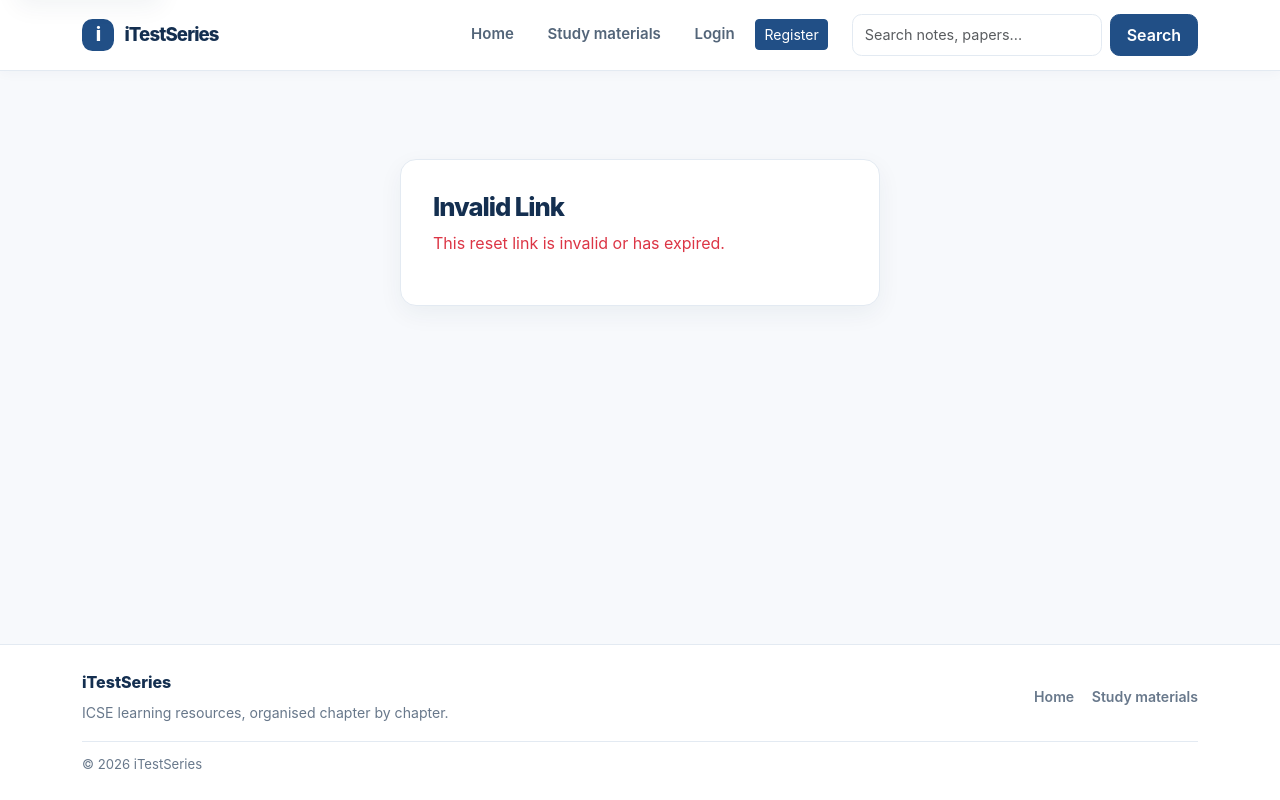
After one commit to anish-murshetwar/itestseries, a Django app: page /accounts/reset/1/1/ in a window 1280 px wide. The commit adds this page. Run offline with Django 5.2, Linux system fonts and the light colour scheme.

Commit message:
Add user authentication and password reset

```diff
--- a/catalog/static/catalog/css/style.css
+++ b/catalog/static/catalog/css/style.css
@@ -428,3 +428,58 @@ a { color: var(--brand); }
     .hero-actions { flex-direction: column; }
     .hero-actions .btn { width: 100%; }
 }
+
+
+/* Authentication pages */
+.auth-wrapper {
+    display: flex;
+    justify-content: center;
+    padding: 2rem 0;
+}
+
+.auth-card {
+    width: 100%;
+    max-width: 480px;
+    padding: 2rem;
+    border: 1px solid var(--border-soft);
+    border-radius: 1rem;
+    background: #fff;
+    box-shadow: var(--shadow-card);
+}
+
+.auth-form p {
+    margin-bottom: 1rem;
+}
+
+.auth-form label {
+    display: block;
+    margin-bottom: 0.4rem;
+    font-weight: 650;
+}
+
+.auth-form input {
+    display: block;
+    width: 100%;
+    padding: 0.65rem 0.8rem;
+    border: 1px solid var(--border-soft);
+    border-radius: 0.65rem;
+}
+
+.auth-form ul.errorlist {
+    color: #dc3545;
+    padding-left: 1.2rem;
+    font-size: 0.875rem;
+}
+
+.auth-form .helptext {
+    display: block;
+    margin-top: 0.35rem;
+    color: var(--text-muted);
+    font-size: 0.8rem;
+}
+
+@media (max-width: 575px) {
+    .auth-card {
+        padding: 1.4rem;
+    }
+}
--- a/catalog/templates/catalog/base.html
+++ b/catalog/templates/catalog/base.html
@@ -50,6 +50,30 @@
                     <li class="nav-item">
                         <a class="nav-link" href="{% url 'catalog:search' %}">Study materials</a>
                     </li>
+
+                {% if request.user.is_authenticated %}
+                    <li class="nav-item">
+                        <span class="nav-link">Hi, {{ request.user.username }}</span>
+                    </li>
+                    <li class="nav-item">
+                        <form method="post" action="{% url 'catalog:logout' %}">
+                            {% csrf_token %}
+                            <button type="submit" class="btn btn-outline-primary btn-sm">
+                                Logout
+                            </button>
+                        </form>
+                    </li>
+                {% else %}
+                    <li class="nav-item">
+                        <a class="nav-link" href="{% url 'catalog:login' %}">Login</a>
+                    </li>
+                    <li class="nav-item">
+                        <a class="btn btn-primary btn-sm" href="{% url 'catalog:register' %}">
+                            Register
+                        </a>
+                    </li>
+                {% endif %}
+
                 </ul>
 
                 <form class="nav-search d-flex ms-lg-4 mt-3 mt-lg-0"
--- /dev/null
+++ b/catalog/templates/catalog/password_reset.html
@@ -0,0 +1,56 @@
+
+{% extends "catalog/base.html" %}
+
+{% block title %}Password Reset | iTestSeries{% endblock %}
+
+{% block content %}
+<div class="auth-wrapper">
+    <div class="auth-card">
+
+        {% if stage == "request" %}
+            <h1 class="section-heading">Forgot Password?</h1>
+            <p class="text-secondary">Enter your registered email address.</p>
+
+            <form method="post">
+                {% csrf_token %}
+                {{ form.as_p }}
+                <button class="btn btn-primary w-100" type="submit">
+                    Send Reset Link
+                </button>
+            </form>
+
+        {% elif stage == "sent" %}
+            <h1 class="section-heading">Check Your Email</h1>
+            <p class="text-secondary">
+                If an account exists with that email address,
+                reset instructions have been sent.
+            </p>
+
+        {% elif stage == "confirm" %}
+            {% if validlink %}
+                <h1 class="section-heading">Set New Password</h1>
+                <form method="post">
+                    {% csrf_token %}
+                    {{ form.as_p }}
+                    <button class="btn btn-primary w-100" type="submit">
+                        Change Password
+                    </button>
+                </form>
+            {% else %}
+                <h1 class="section-heading">Invalid Link</h1>
+                <p class="text-danger">
+                    This reset link is invalid or has expired.
+                </p>
+            {% endif %}
+
+        {% elif stage == "complete" %}
+            <h1 class="section-heading">Password Changed!</h1>
+            <p class="text-secondary">Your password was updated successfully.</p>
+            <a href="{% url 'catalog:login' %}" class="btn btn-primary">
+                Login
+            </a>
+        {% endif %}
+
+    </div>
+</div>
+{% endblock %}
--- /dev/null
+++ b/catalog/templates/catalog/password_reset_subject.txt
@@ -0,0 +1 @@
+Reset your iTestSeries password
--- a/catalog/urls.py
+++ b/catalog/urls.py
@@ -1,5 +1,6 @@
 from django.urls import path
 
+from django.contrib.auth import views as auth_views
 from . import views
 
 app_name = "catalog"
@@ -18,4 +19,58 @@ urlpatterns = [
         views.chapter_detail,
         name="chapter_detail",
     ),
+    path("accounts/register/", views.register, name="register"),
+
+    path(
+        "accounts/login/",
+        auth_views.LoginView.as_view(
+            template_name="catalog/login.html"
+        ),
+        name="login",
+    ),
+
+    path(
+        "accounts/logout/",
+        auth_views.LogoutView.as_view(),
+        name="logout",
+    ),
+
+
+    path(
+        "accounts/password-reset/",
+        auth_views.PasswordResetView.as_view(
+            template_name="catalog/password_reset.html",
+            email_template_name="catalog/password_reset_email.txt",
+            subject_template_name="catalog/password_reset_subject.txt",
+            extra_context={"stage": "request"},
+            success_url="/accounts/password-reset/done/",
+        ),
+        name="password_reset",
+    ),
+    path(
+        "accounts/password-reset/done/",
+        auth_views.PasswordResetDoneView.as_view(
+            template_name="catalog/password_reset.html",
+            extra_context={"stage": "sent"},
+        ),
+        name="password_reset_done",
+    ),
+    path(
+        "accounts/reset/<uidb64>/<token>/",
+        auth_views.PasswordResetConfirmView.as_view(
+            template_name="catalog/password_reset.html",
+            extra_context={"stage": "confirm"},
+            success_url="/accounts/reset/complete/",
+        ),
+        name="password_reset_confirm",
+    ),
+    path(
+        "accounts/reset/complete/",
+        auth_views.PasswordResetCompleteView.as_view(
+            template_name="catalog/password_reset.html",
+            extra_context={"stage": "complete"},
+        ),
+        name="password_reset_complete",
+    ),
+
 ]
```
Also changed, not shown: catalog/admin.py (+29 -0 lines), catalog/templates/catalog/login.html (added, +39 -0 lines), catalog/templates/catalog/password_reset_email.txt (added, +9 -0 lines), catalog/templates/catalog/register.html (added, +31 -0 lines), catalog/views.py (+28 -0 lines), config/settings.py (+23 -0 lines).
